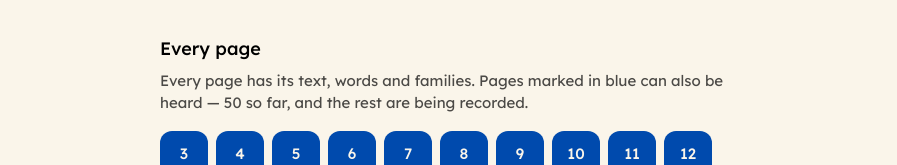
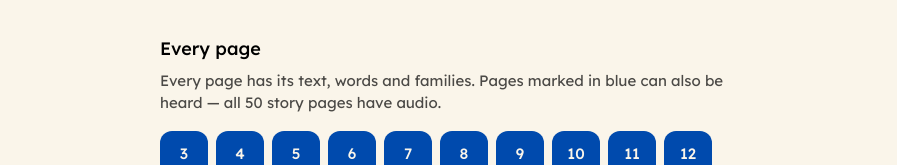
Before and after one commit to Senaptix/arabicthroughstories, a Next.js app: page /books/ibrahim in a window 1280 px wide. Shown: the part 307-472 px from the top of the page, without its empty margins (192-1089 px from the left). Built offline with nearby package versions, Linux system fonts and the light colour scheme; no server answers; a web font is replaced by a local one.

Commit message:
Show completed narration coverage in book companion

```diff
--- a/app/books/[book]/page.tsx
+++ b/app/books/[book]/page.tsx
@@ -144,7 +144,9 @@ export default async function BookOverview({
             can also be heard —{" "}
             {recorded.size === 0
               ? "recording has not started"
-              : `${recorded.size} so far, and the rest are being recorded`}
+              : storyPages.every((page) => recorded.has(page))
+                ? `all ${storyPages.length} story pages have audio`
+                : `${recorded.size} so far, and the rest are being recorded`}
             .
           </p>
           <PageIndex
```
